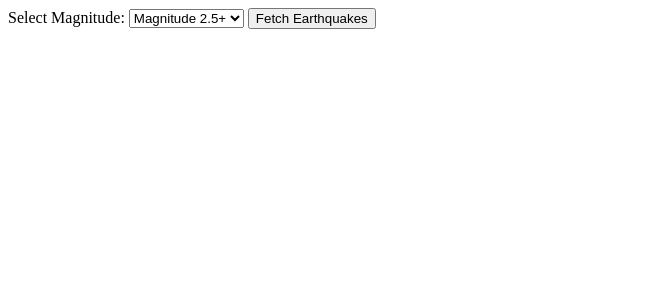
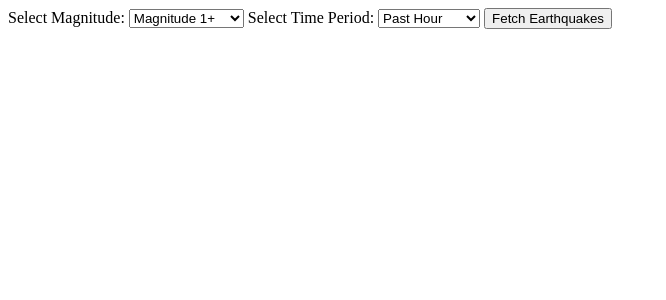
Before and after one commit to EmilyQQQQQ/Project-3-Group-2, a Flask app: template templates/historical-Emily.html in a window 1280 px wide. Shown: the top 300 px of the page, without its empty margins (0-666 px from the left). Run offline with Flask 3, Linux system fonts and the light colour scheme; the template is opened without the code that fills it, so the values that code supplies are empty.

Commit message:
dropdown refresh

```diff
--- a/templates/historical-Emily.html
+++ b/templates/historical-Emily.html
@@ -8,12 +8,22 @@
 </head>
 <body>
     <div>
-        <!-- Add a dropdown with id "magnitudeDropdown" -->
+        <!-- Updated dropdown with id "magnitudeDropdown" -->
         <label for="magnitudeDropdown">Select Magnitude:</label>
         <select id="magnitudeDropdown">
+            <option value="1">Magnitude 1+</option>
             <option value="2.5">Magnitude 2.5+</option>
-            <option value="4.0">Magnitude 4.0+</option>
-            <!-- Add more options as needed -->
+            <option value="4.5">Magnitude 4.5+</option>
+            <option value="all">All Magnitudes</option>
+        </select>
+
+        <!-- Updated dropdown with id "timePeriodDropdown" -->
+        <label for="timePeriodDropdown">Select Time Period:</label>
+        <select id="timePeriodDropdown">
+            <option value="hour">Past Hour</option>
+            <option value="day">Past Day</option>
+            <option value="7">Past 7 Days</option>
+            <option value="30">Past 30 Days</option>
         </select>
 
         <!-- Add a button with id "fetchDataButton" -->
```
